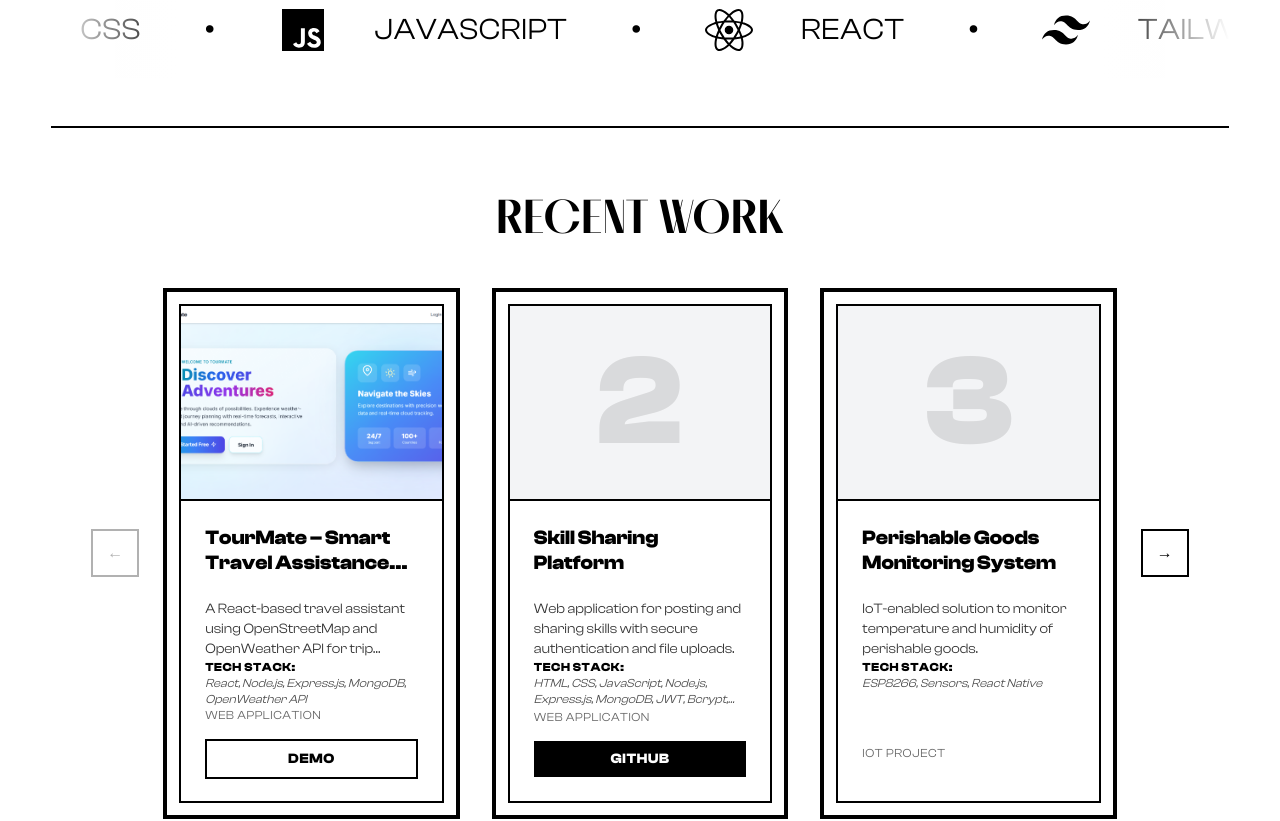
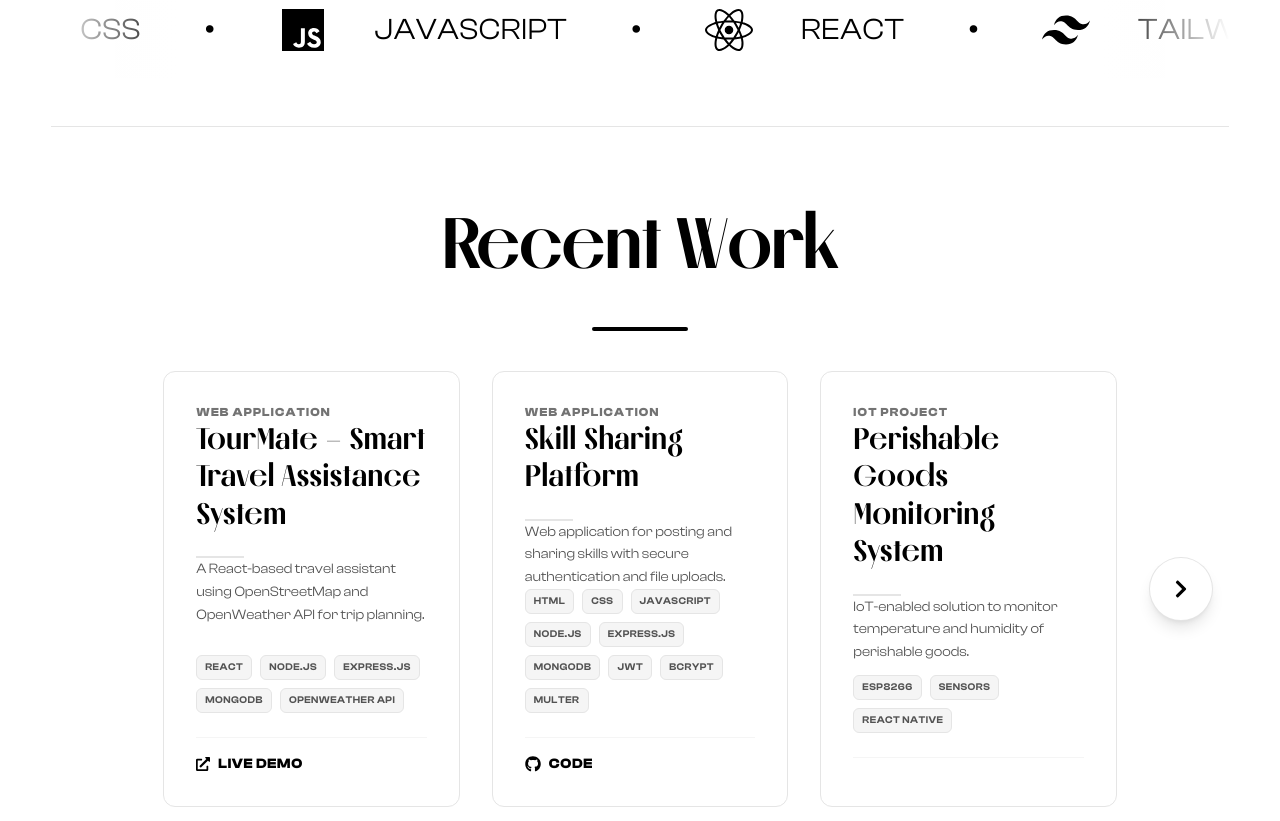
Before and after one commit to suhashvelu/Suhash-Portfolio, a React (Vite) app: page / in a window 1280 px wide. Shown: the part 1460-2281 px from the top of the page. Built offline with nearby package versions, Linux system fonts and the light colour scheme; no server answers; a web font is replaced by a local one.

Commit message:
first commit

```diff
--- a/package.json
+++ b/package.json
@@ -12,13 +12,14 @@
   },
   "dependencies": {
     "@tailwindcss/vite": "^4.1.18",
-    "gsap": "^3.14.2",
-    "lenis": "^1.3.16",
     "cors": "^2.8.5",
     "dotenv": "^16.4.5",
     "express": "^4.21.2",
+    "gsap": "^3.14.2",
     "jsonwebtoken": "^9.0.2",
+    "lenis": "^1.3.16",
     "mongoose": "^8.10.0",
+    "nodemailer": "^7.0.12",
     "react": "^19.2.0",
     "react-dom": "^19.2.0",
     "react-icons": "^5.5.0",
--- a/src/components/Projects.jsx
+++ b/src/components/Projects.jsx
@@ -1,5 +1,6 @@
 import { useState, useEffect } from 'react';
 import projectsData from '../data/projects.json';
+import { FaGithub, FaExternalLinkAlt, FaChevronLeft, FaChevronRight } from "react-icons/fa";
 
 const Projects = () => {
     const [currentIndex, setCurrentIndex] = useState(0);
@@ -34,41 +35,42 @@ const Projects = () => {
     return (
         <section
             id="projects"
-            className="w-full py-16 px-6 lg:px-12 bg-white text-black border-t-2 border-black flex justify-center overflow-hidden"
+            className="w-full py-20 px-6 lg:px-12 bg-white text-black border-t border-neutral-200 overflow-hidden"
         >
-            <div className="max-w-7xl mx-auto w-full">
-                <h2
-                    className="text-4xl md:text-5xl font-bold mb-12 text-center"
-                    style={{ fontFamily: "'Melodrama', serif" }}
-                >
-                    {projectsData.title.toUpperCase()}
+            <div className="max-w-7xl mx-auto w-full relative">
+                {/* Header */}
+                <div className="flex flex-col items-center justify-center mb-16 text-center">
+                    <h2 className="text-5xl md:text-7xl font-bold font-['Melodrama'] mb-6 tracking-tight">
+                        {projectsData.title}
                     </h2>
+                    <div className="h-1 w-24 bg-black rounded-full"></div>
+                </div>
 
                 {/* Carousel Container */}
-                <div className="relative px-16">
-                    {/* Navigation Arrows - Positioned outside */}
+                <div className="relative px-4 md:px-16">
+                    {/* Navigation Arrows */}
                     <button
                         onClick={handlePrev}
                         disabled={currentIndex === 0}
-                        className="absolute -left-2 top-1/2 -translate-y-1/2 z-10 w-12 h-12 border-2 border-black bg-white hover:bg-black hover:text-white transition-all duration-300 disabled:opacity-30 disabled:cursor-not-allowed"
+                        className="absolute left-0 md:-left-8 top-1/2 -translate-y-1/2 z-20 w-12 h-12 md:w-16 md:h-16 flex items-center justify-center border border-black/10 bg-white rounded-full text-black hover:bg-black hover:text-white hover:border-black transition-all duration-300 disabled:opacity-0 disabled:cursor-not-allowed shadow-lg hover:shadow-xl group"
                         aria-label="Previous"
                     >
-                        ←
+                        <FaChevronLeft className="text-xl group-hover:-translate-x-1 transition-transform duration-300" />
                     </button>
 
                     <button
                         onClick={handleNext}
                         disabled={currentIndex >= maxIndex}
-                        className="absolute -right-2 top-1/2 -translate-y-1/2 z-10 w-12 h-12 border-2 border-black bg-white hover:bg-black hover:text-white transition-all duration-300 disabled:opacity-30 disabled:cursor-not-allowed"
+                        className="absolute right-0 md:-right-8 top-1/2 -translate-y-1/2 z-20 w-12 h-12 md:w-16 md:h-16 flex items-center justify-center border border-black/10 bg-white rounded-full text-black hover:bg-black hover:text-white hover:border-black transition-all duration-300 disabled:opacity-0 disabled:cursor-not-allowed shadow-lg hover:shadow-xl group"
                         aria-label="Next"
                     >
-                        →
+                        <FaChevronRight className="text-xl group-hover:translate-x-1 transition-transform duration-300" />
                     </button>
 
-                    {/* Slides Container */}
-                    <div className="overflow-hidden">
+                    {/* Slides Window */}
+                    <div className="overflow-hidden py-10 -my-10">
                         <div
-                            className={`flex transition-transform duration-500 ease-out gap-8`}
+                            className="flex transition-transform duration-700 cubic-bezier(0.25, 1, 0.5, 1) gap-8"
                             style={{
                                 transform: `translateX(-${currentIndex * (100 / itemsPerView + (itemsPerView === 1 ? 0 : 2.67 / itemsPerView))}%)`
                             }}
@@ -79,69 +81,48 @@ const Projects = () => {
                                     className={`flex-shrink-0 w-full ${itemsPerView === 2 ? 'md:w-[calc(50%-1rem)]' : ''} ${itemsPerView === 3 ? 'lg:w-[calc(33.333%-1.33rem)]' : ''}`}
                                     style={{ width: itemsPerView === 1 ? '100%' : undefined }}
                                 >
-                                    <div className="border-4 border-black p-3 bg-white hover:shadow-2xl transition-shadow duration-300 h-full">
-                                        {/* Inner border */}
-                                        <div className="border-2 border-black h-full flex flex-col">
-                                            {/* Image Placeholder */}
-                                            <div className="aspect-[4/3] bg-gray-100 border-b-2 border-black flex items-center justify-center overflow-hidden relative group">
-                                                {project.image ? (
-                                                    <img
-                                                        src={project.image}
-                                                        alt={project.title}
-                                                        className="w-full h-full object-cover transition-transform duration-500 group-hover:scale-105"
-                                                    />
-                                                ) : (
-                                                    <div className="text-center p-8">
-                                                        <div
-                                                            className="text-9xl font-bold opacity-10"
-                                                            style={{ fontFamily: "'Clash Display', sans-serif" }}
-                                                        >
-                                                            {project.id}
-                                                        </div>
-                                                    </div>
-                                                )}
+                                    <div className="group h-full bg-white border border-neutral-200 hover:border-black/50 transition-all duration-500 hover:shadow-2xl hover:-translate-y-2 flex flex-col rounded-xl overflow-hidden relative">
+
+                                        {/* Content Area */}
+                                        <div className="p-8 flex flex-col flex-grow relative h-full">
+                                            <div className="mb-6">
+                                                <span className="text-xs font-bold uppercase tracking-widest text-neutral-500 mb-3 block font-['Clash_Display']">
+                                                    {project.category}
+                                                </span>
+                                                <h3 className="text-3xl font-bold leading-tight font-['Clash_Display'] group-hover:text-black/80 transition-colors mb-2">
+                                                    {project.title}
+                                                </h3>
+                                                <div className="h-0.5 w-12 bg-black/10 group-hover:w-full transition-all duration-500 ease-out"></div>
                                             </div>
 
-                                            {/* Project Info */}
-                                            <div className="p-6 bg-white flex-grow flex flex-col justify-between h-[300px]">
-                                                <div>
-                                                    <h3
-                                                        className="text-xl font-bold mb-3 leading-tight line-clamp-2"
-                                                        style={{ fontFamily: "'Clash Display', sans-serif" }}
-                                                    >
-                                                        {project.title}
-                                                    </h3>
-                                                    <p className="text-sm opacity-80 mb-4 line-clamp-3">
+                                            <p className="text-neutral-600 text-sm leading-relaxed mb-8 line-clamp-4 flex-grow">
                                                 {project.description}
                                             </p>
 
+                                            <div className="mt-auto flex flex-col gap-6">
                                                 {project.techStack && (
-                                                        <div className="mb-4">
-                                                            <p className="text-xs font-bold uppercase tracking-wider mb-1">Tech Stack:</p>
-                                                            <p className="text-xs opacity-70 italic line-clamp-2">{project.techStack}</p>
+                                                    <div className="flex flex-wrap gap-2">
+                                                        {project.techStack.split(',').map((tech, index) => (
+                                                            <span
+                                                                key={index}
+                                                                className="text-[10px] font-semibold uppercase tracking-wider px-2 py-1 bg-neutral-100 rounded-md text-neutral-600 border border-neutral-200"
+                                                            >
+                                                                {tech.trim()}
+                                                            </span>
+                                                        ))}
                                                     </div>
                                                 )}
-                                                </div>
 
-                                                <div className="flex flex-col gap-4 mt-auto">
-                                                    <div className="flex items-center justify-between">
-                                                        <p
-                                                            className="text-xs uppercase tracking-wider opacity-60"
-                                                            style={{ fontFamily: "'Clash Display', sans-serif" }}
-                                                        >
-                                                            {project.category}
-                                                        </p>
-                                                    </div>
-
-                                                    <div className="flex gap-3">
+                                                <div className="flex gap-4 pt-4 border-t border-neutral-100">
                                                     {project.githubLink && project.githubLink !== '#' && (
                                                         <a
                                                             href={project.githubLink}
                                                             target="_blank"
                                                             rel="noopener noreferrer"
-                                                                className="flex-1 bg-black text-white text-center py-2 text-sm font-bold uppercase tracking-wider hover:bg-black/80 transition-colors"
+                                                            className="flex items-center gap-2 text-sm font-bold uppercase tracking-wider text-black hover:opacity-70 transition-opacity"
                                                         >
-                                                                GitHub
+                                                            <FaGithub size={16} />
+                                                            <span>Code</span>
                                                         </a>
                                                     )}
                                                     {project.demoLink && project.demoLink !== '#' && (
@@ -149,12 +130,12 @@ const Projects = () => {
                                                             href={project.demoLink}
                                                             target="_blank"
                                                             rel="noopener noreferrer"
-                                                                className="flex-1 border-2 border-black text-black text-center py-2 text-sm font-bold uppercase tracking-wider hover:bg-black hover:text-white transition-colors"
+                                                            className="flex items-center gap-2 text-sm font-bold uppercase tracking-wider text-black hover:opacity-70 transition-opacity"
                                                         >
-                                                                Demo
+                                                            <FaExternalLinkAlt size={14} />
+                                                            <span>Live Demo</span>
                                                         </a>
                                                     )}
-                                                    </div>
                                                 </div>
                                             </div>
                                         </div>
```
Also changed, not shown: server.js (+41 -5 lines), 2 other files (tests, documents, lock files or other folders). Lines whose indentation alone changed are shown as unchanged.
